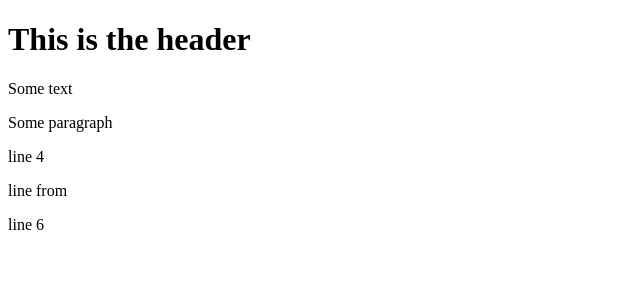
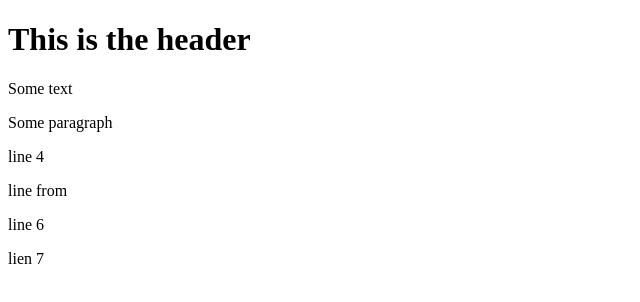
Before and after one commit to stetsyshyn/git-test, a website: page index.html in a window 1280 px wide. Shown: the full height of the page, 0-640 px from the left. Drawn offline with Linux system fonts and the light colour scheme.

Commit message:
line 7 added

```diff
--- a/index.html
+++ b/index.html
@@ -13,5 +13,6 @@
   <p>line 4</p>
   <p>line from</p>
   <p>line 6</p>
+  <p>lien 7</p>
 </body>
 </html>
```
